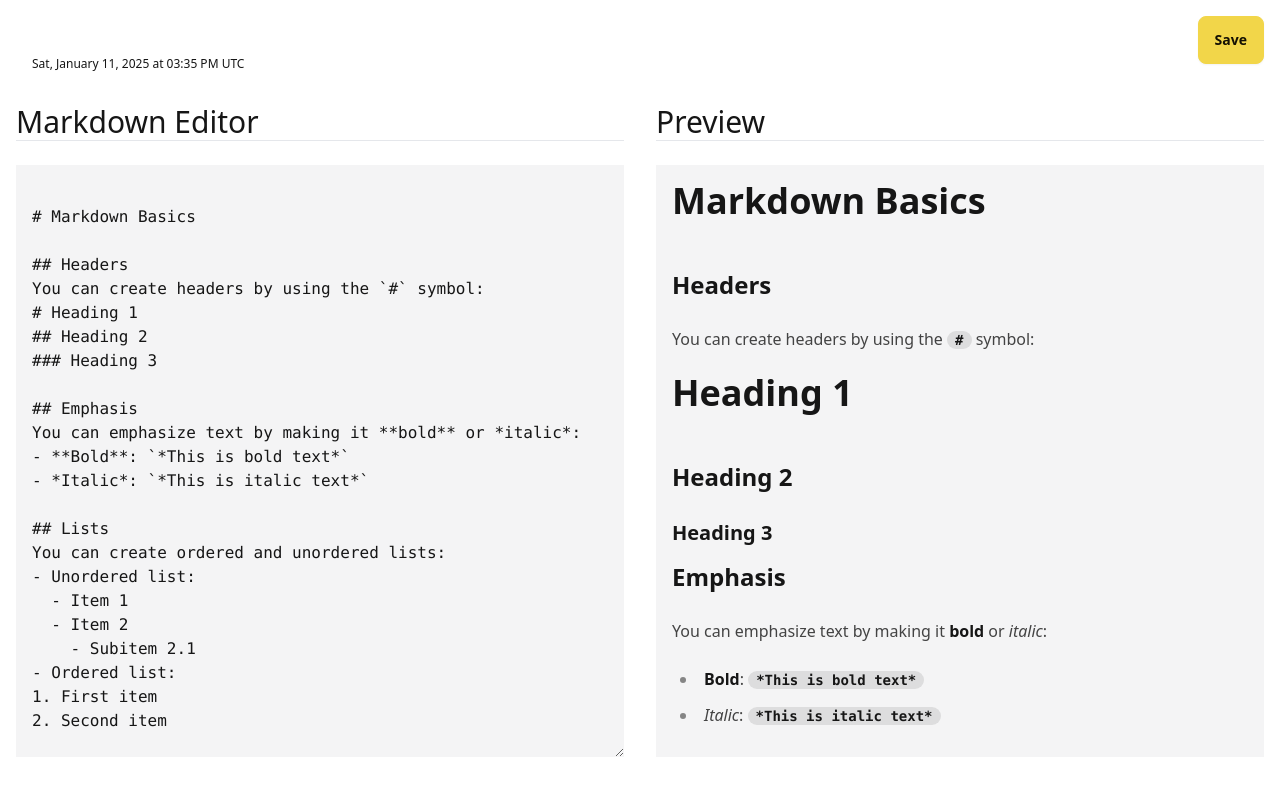
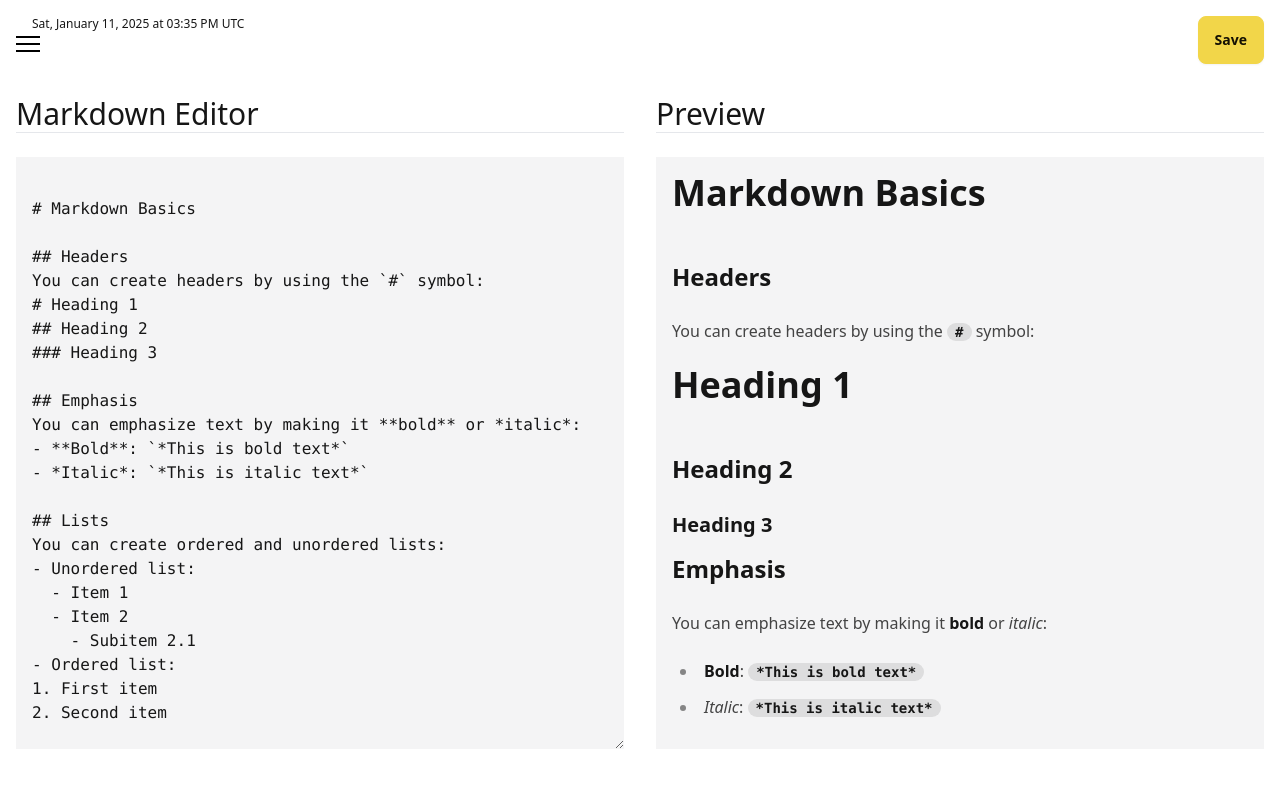
Before and after one commit to AdrianeTroyRoa/XuElecomSite_Frontend-Admin, a Nuxt app: page /articles/edit/1 in a window 1280 px wide. Shown: the top 794 px of the page. Built offline with nearby package versions, Linux system fonts and the light colour scheme.

Commit message:
feat: transfered article title to Sidebar component

```diff
--- a/pages/articles/edit/[id].vue
+++ b/pages/articles/edit/[id].vue
@@ -1,14 +1,7 @@
 <template>
   <div class="flex p-4">
     <div class="flex-1">
-      <div
-        class="text-4xl font-bold focus:outline-dashed mr-7 focus:p-3"
-        contenteditable="true"
-        @input="updateArticleTitle"
-        spellcheck="true"
-      >
-        {{ articleTitle }}
-      </div>
+      <Sidebar :title="articleTitle"/>
       <div class="ml-4 text-xs">{{ formattedDateToday }}</div>
     </div>
     <button class="btn btn-secondary flex-none" @click="showInputtedContent">
```
